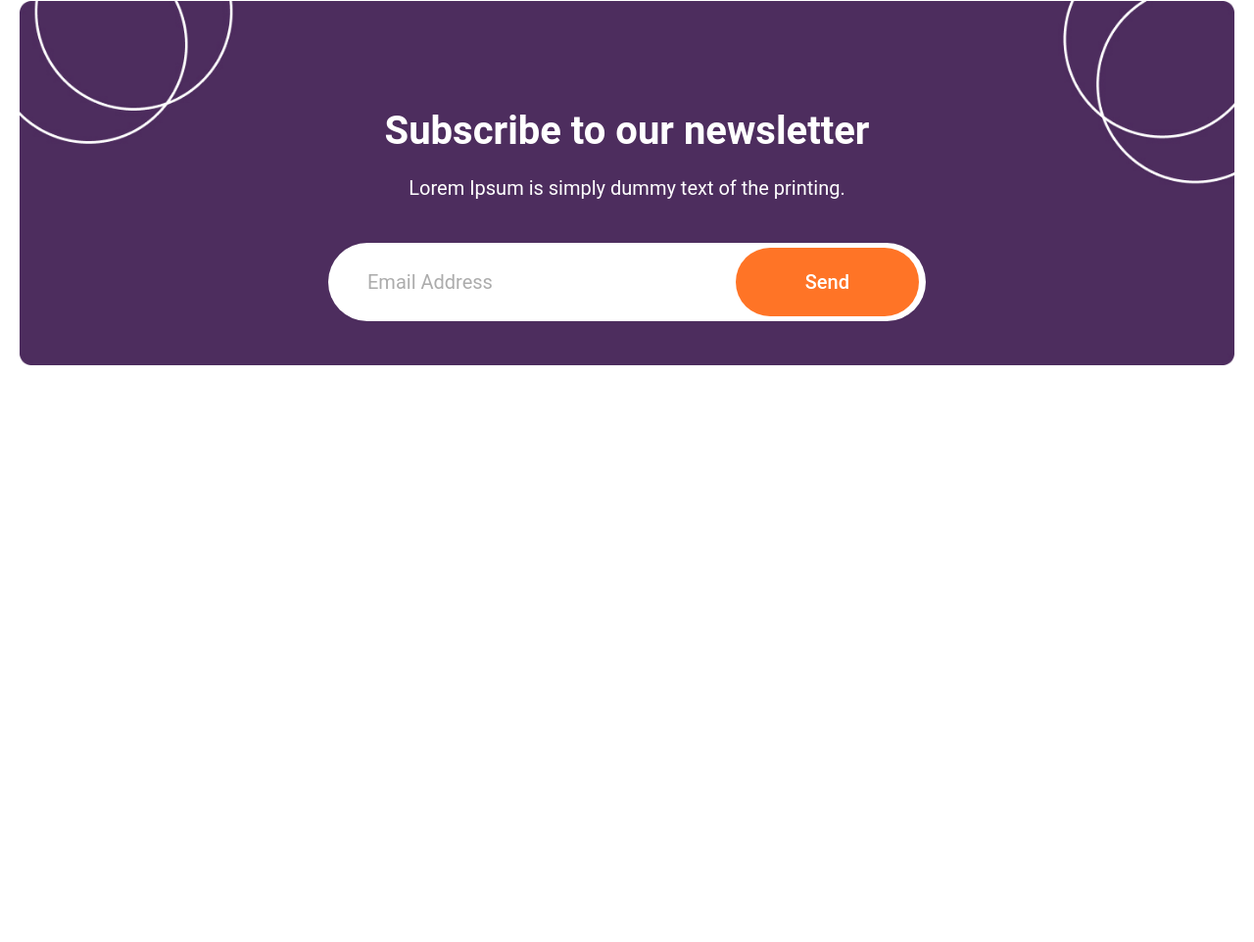
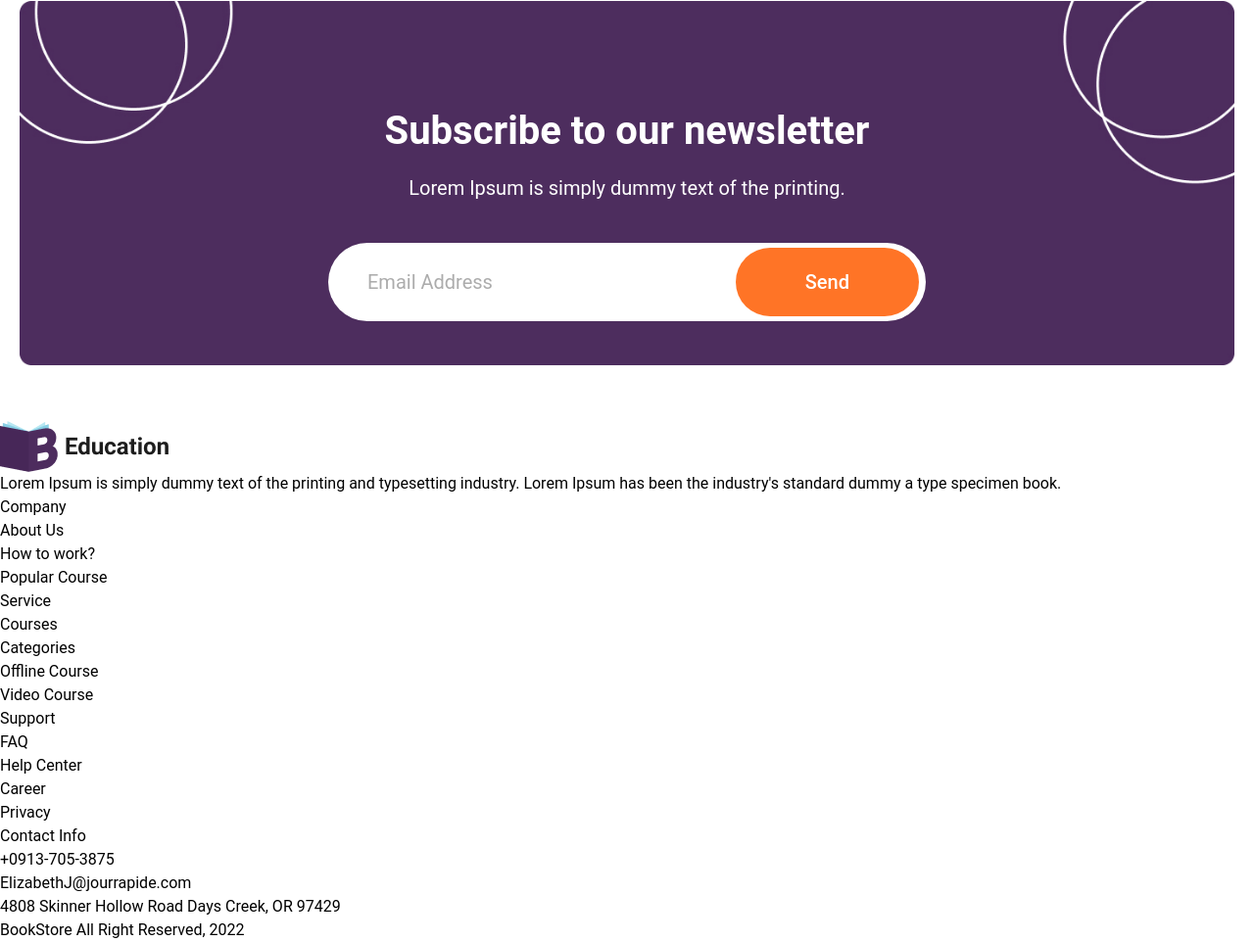
Before and after one commit to danger-coder/education-website-template, a website: page src/index.html in a window 1280 px wide. Shown: the part 4159-5121 px from the top of the page at 98% size. Before the commit the page ends 4589 px from the top, so only its background shows below. Drawn offline with nearby package versions, Linux system fonts and the light colour scheme.

Commit message:
structure added for footer

```diff
--- a/src/index.html
+++ b/src/index.html
@@ -99,7 +99,6 @@
                         over 2000 years old.</p>
                 </div>
             </div>
-
 </div>
 </div>
 
@@ -487,8 +486,59 @@
     <div>
         <div class="container mx-auto">
             <div>
+                <div>
+                    <img src="./assets/logo2.png" alt="">
+                </div>
+                <p>
+                    Lorem Ipsum is simply dummy text of the printing and typesetting industry. Lorem Ipsum has been the
+                    industry's
+                    standard dummy a type specimen book.
+                </p>
+                </div>
 
+                <div>
+                    <h2>Company</h2>
+                    <ul>
+                        <li><a href="">About Us</a></li>
+                        <li><a href="">How to work?</a></li>
+                        <li><a href="">Popular Course</a></li>
+                        <li><a href="">Service</a></li>
+
+                    </ul>
                 </div>
+
+                <div>
+                    <h2>Courses</h2>
+                    <ul>
+                        <li><a href="">Categories</a></li>
+                        <li><a href="">Offline Course</a></li>
+                        <li><a href="">Video Course</a></li>
+                    </ul>
+                </div>
+
+                <div>
+                    <h2>Support</h2>
+                    <ul>
+                        <li><a href="">FAQ</a></li>
+                        <li><a href="">Help Center</a></li>
+                        <li><a href="">Career</a></li>
+                        <li><a href="">Privacy</a></li>
+                    </ul>
+                </div>
+
+                <div>
+                    <h2>Contact Info</h2>
+                    <ul>
+                        <li><a href="">+0913-705-3875</a></li>
+                        <li><a href="">ElizabethJ@jourrapide.com</a></li>
+                        <li><a href="">4808 Skinner Hollow Road
+                                Days Creek, OR 97429</a></li>
+
+                </ul>
+            </div>
+        </div>
+        <div>
+            <p>BookStore All Right Reserved, 2022</p>
         </div>
     </div>
 
```
Lines whose indentation alone changed are shown as unchanged.
